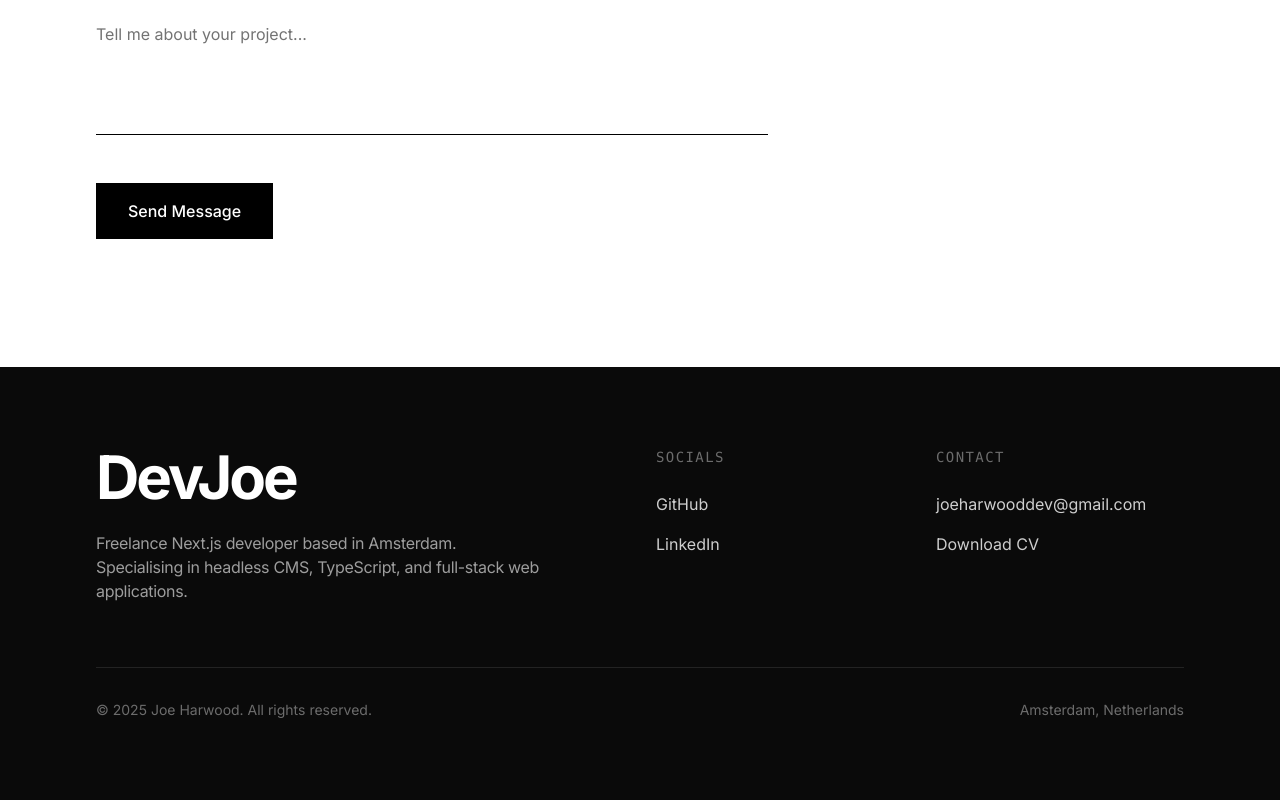
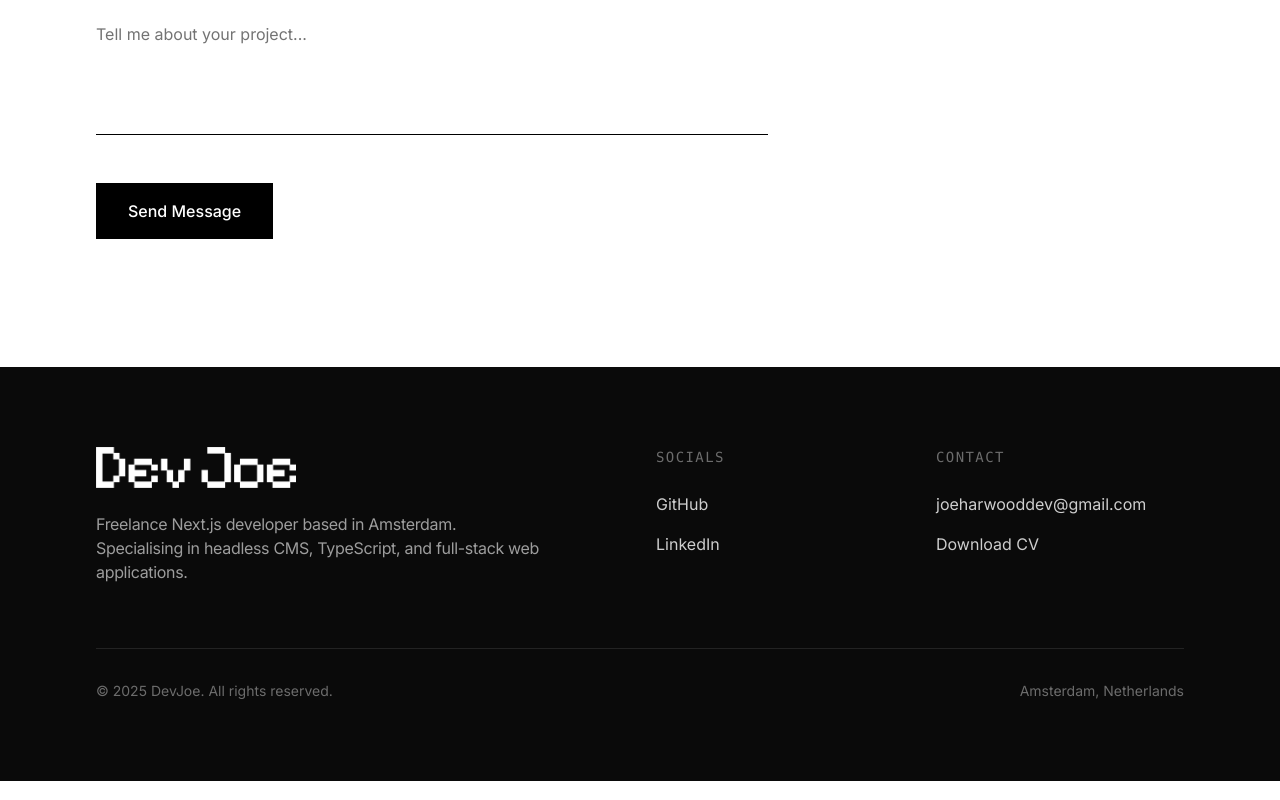
Before and after one commit to joeharwood96/joeharwood.dev, a Next.js app: page / in a window 1280 px wide. Shown: the part 4218-5018 px from the top of the page. Built offline with nearby package versions, Linux system fonts and the light colour scheme.

Commit message:
Update footer.tsx

```diff
--- a/components/footer.tsx
+++ b/components/footer.tsx
@@ -1,4 +1,5 @@
 import Link from "next/link";
+import Image from "next/image";
 
 export default function Footer() {
   return (
@@ -8,9 +9,14 @@ export default function Footer() {
         <div className="grid grid-cols-1 md:grid-cols-2 lg:grid-cols-4 gap-12 md:gap-8 mb-16">
           {/* Column 1-2: Brand and bio */}
           <div className="lg:col-span-2 flex flex-col gap-6">
-            <h2 className="text-4xl md:text-5xl lg:text-6xl font-bold tracking-tighter">
-              DevJoe
-            </h2>
+            <Image
+              src="/dev-joe.png"
+              alt="DevJoe"
+              width={200}
+              height={42}
+              className="invert"
+              unoptimized
+            />
             <p className="text-white/60 max-w-md body-text">
               Freelance Next.js developer based in Amsterdam. Specialising in
               headless CMS, TypeScript, and full-stack web applications.
@@ -58,7 +64,7 @@ export default function Footer() {
         {/* Bottom bar */}
         <div className="pt-8 border-t border-white/10 flex flex-col sm:flex-row justify-between items-start sm:items-center gap-4">
           <p className="text-sm text-white/40">
-            &copy; {new Date().getFullYear()} Joe Harwood. All rights reserved.
+            &copy; {new Date().getFullYear()} DevJoe. All rights reserved.
           </p>
           <p className="text-sm text-white/40">Amsterdam, Netherlands</p>
         </div>
```
